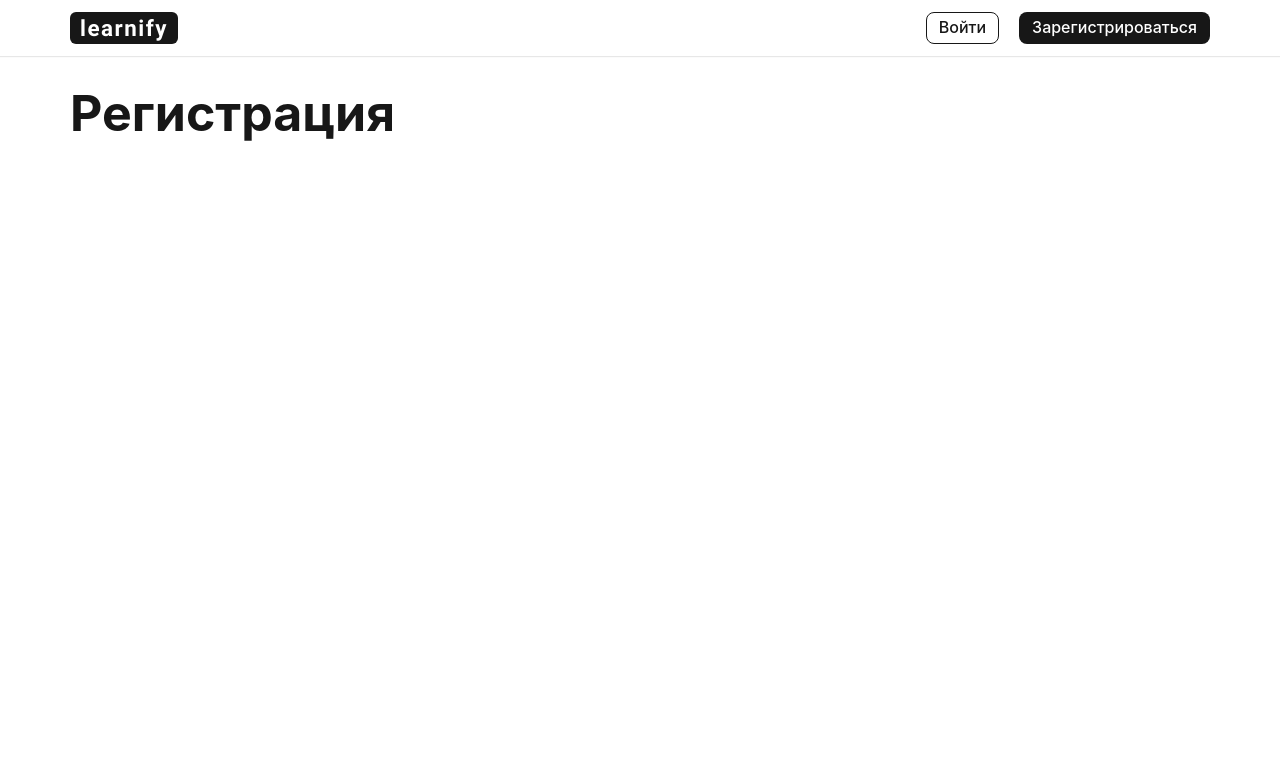
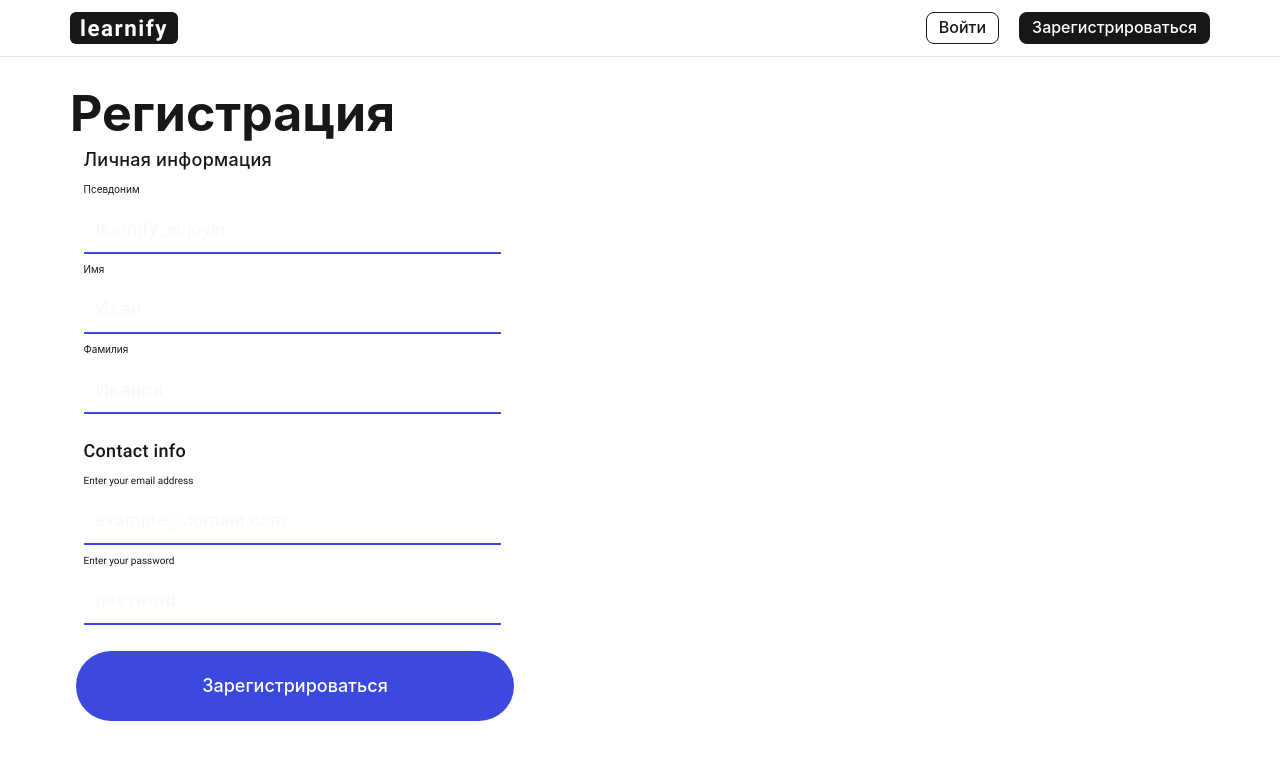
Before and after one commit to Yakser/react-learnify, a React (Vite) app: page /register in a window 1280 px wide. Shown: the top 760 px of the page. Built offline with nearby package versions, Linux system fonts and the light colour scheme; no server answers.

Commit message:
Add register form

```diff
--- a/src/App.scss
+++ b/src/App.scss
@@ -13,3 +13,135 @@
   font-weight: map-get(variables.$font-weights, bold);
   font-size: 5rem;
 }
+
+.form {
+  max-width: 45rem;
+  width: 100%;
+
+  display: flex;
+  flex-direction: column;
+  align-items: center;
+  justify-content: space-between;
+  background-color: variables.$white;
+
+  border-radius: 2rem;
+  border: .6rem solid variables.$white;
+
+
+  &__label {
+    display: block;
+    border-radius: 10000px;
+
+    &:not(:last-child) {
+      margin-bottom: 1rem;
+    }
+  }
+
+  &__input {
+    width: calc(100% - .6rem);
+    border: 0;
+
+    border-bottom: .1rem solid variables.$gray;
+
+    padding: 2.4rem 3.7rem 1.2rem 1.2rem;
+    background-color: transparent;
+
+    font-weight: map-get($map: variables.$font-weights, $key: "medium");
+    letter-spacing: .03rem;
+    font-size: 1.8rem;
+
+    &:focus,
+    &:focus-visible {
+      outline: .2rem solid variables.$blue;
+      border-bottom-color: transparent;
+    }
+
+    &::placeholder {
+      color: variables.$gray;
+    }
+
+    &:required {
+      border-color: variables.$blue;
+      border-width: .2rem;
+    }
+  }
+
+  &__submit {
+    width: 100%;
+    margin-top: 2rem;
+    background-color: variables.$blue;
+    border-radius: 10000px;
+    padding: 1.8rem 3.3rem;
+    cursor: pointer;
+    border: 0;
+
+    white-space: nowrap;
+
+    font-size: 1.8rem;
+    line-height: 3.4rem;
+    color: variables.$white;
+    font-weight: map-get($map: variables.$font-weights, $key: "medium");
+
+    &:focus,
+    &:focus-visible {
+      outline: none;
+      background-color: darken(variables.$blue, 10%);
+    }
+  }
+
+  &__clear {
+    width: 100%;
+    margin-top: 2rem;
+    background-color: variables.$blue;
+    border-radius: 10000px;
+    padding: 1.8rem 3.3rem;
+    cursor: pointer;
+    border: 0;
+
+    white-space: nowrap;
+
+    font-size: 1.3rem;
+    color: variables.$white;
+    font-weight: map-get($map: variables.$font-weights, $key: "medium");
+
+    &:active {
+      outline: none;
+      background-color: darken(variables.$blue, 10%);
+    }
+
+    &:disabled {
+      cursor: default;
+      opacity: .5;
+    }
+  }
+
+  &__fieldset {
+    width: 100%;
+    border: 0;
+    border-radius: .5rem;
+
+    &:not(:first-child) {
+      margin-top: 2rem;
+    }
+  }
+
+  &__legend {
+    font-weight: map-get($map: variables.$font-weights, $key: "medium");
+    letter-spacing: .03rem;
+    font-size: 1.8rem;
+    margin-bottom: 1rem;
+  }
+
+  &__show-password {
+    border: 0;
+    margin-top: 1rem;
+  }
+
+  &__error-message {
+    font-size: 1.5rem;
+    line-height: 1;
+    min-height: 1.5rem;
+    height: 100%;
+    color: variables.$blue;
+  }
+}
--- /dev/null
+++ b/src/components/RegisterForm/index.module.scss
@@ -0,0 +1,8 @@
+.signUpForm {
+
+  &__label {
+    display: flex;
+    flex-direction: column;
+  }
+
+}
--- /dev/null
+++ b/src/components/RegisterForm/index.tsx
@@ -0,0 +1,70 @@
+import React from 'react';
+// import styles from './index.module.scss';
+
+
+const RegisterForm = () => {
+	return (
+		<form className={'form'}>
+			<fieldset className={'form__fieldset'}>
+				<legend className={'form__legend'}>Личная информация</legend>
+				<label className={'form__label'}>
+					<span className={'form__hint'}>Псевдоним</span>
+					<input
+						className={'form__input'}
+						type="text"
+						name="username"
+						placeholder="learnify_enjoyer"
+						required
+					/>
+				</label>
+				<label className={'form__label'}>
+					<span className={'form__hint'}>Имя</span>
+					<input
+						className={'form__input'}
+						type="text"
+						name="first_name"
+						placeholder="Иван"
+						required
+					/>
+				</label>
+				<label className={'form__label'}>
+					<span className={'form__hint'}>Фамилия</span>
+					<input
+						className={'form__input'}
+						type="text"
+						name="last_name"
+						placeholder="Иванов"
+						required
+					/>
+				</label>
+			</fieldset>
+			<fieldset className={'form__fieldset'}>
+				<legend className={'form__legend'}>Contact info</legend>
+				<label className={'form__label'}>
+					<span className={'form__hint'}>Enter your email address</span>
+					<input
+						className={'form__input'}
+						type="email"
+						name="email"
+						placeholder="example@domain.com"
+						required
+					/>
+				</label>
+				<label className={'form__label'}>
+					<span className={'form__hint'}>Enter your password</span>
+					<input
+						className={'form__input'}
+						type="password"
+						name="password"
+						placeholder="password"
+						required
+					/>
+				</label>
+			</fieldset>
+
+			<button className={'form__submit'} type="submit">Зарегистрироваться</button>
+		</form>
+	);
+};
+
+export default RegisterForm;
--- a/src/components/SearchForm/index.module.scss
+++ b/src/components/SearchForm/index.module.scss
@@ -1,6 +1,6 @@
 @use "../../scss/utils/variables";
 
-.form {
+.searchForm {
   max-width: 114rem;
   width: 100%;
   display: flex;
--- a/src/components/SearchForm/index.tsx
+++ b/src/components/SearchForm/index.tsx
@@ -11,19 +11,24 @@ interface SearchFormProps {
 
 const SearchForm: React.FC<SearchFormProps> = ({onSearch, onInterestChange, interests, onCityChange, city}) => {
 	return (
-		<form onSubmit={onSearch} className={styles.form}>
-			<label className={styles.form__label}>
+		<form onSubmit={onSearch} className={styles.searchForm}>
+			<label className={styles.searchForm__label}>
 				<span className="visually-hidden">Ваши интересы через запятую</span>
-				<input className={styles.form__input} type="text" name={'interests'} value={interests}
+				<input className={styles.searchForm__input}
+					type="text" name={'interests'}
+					value={interests}
 					onChange={onInterestChange}
 					placeholder={'Ваши интересы через запятую'}/>
 			</label>
-			<label className={styles.form__label}>
+			<label className={styles.searchForm__label}>
 				<span className="visually-hidden">Город поступления</span>
-				<input className={styles.form__input} type="text" name={'city'} value={city}
-					onChange={onCityChange} placeholder={'Город поступления'}/>
+				<input className={styles.searchForm__input}
+					type="text" name={'city'}
+					value={city}
+					onChange={onCityChange}
+					placeholder={'Город поступления'}/>
 			</label>
-			<button className={styles.form__button}>Поиск вуза</button>
+			<button className={styles.searchForm__button}>Поиск вуза</button>
 		</form>
 	);
 };
--- a/src/components/UniversityDetail/index.module.scss
+++ b/src/components/UniversityDetail/index.module.scss
@@ -14,7 +14,7 @@
   &__logo {
     display: block;
     max-width: 100%;
-    max-height: 25rem;
+    max-height: 35rem;
     border-radius: 4rem;
     margin: 0 auto 4rem;
   }
--- a/src/components/UniversityList/index.tsx
+++ b/src/components/UniversityList/index.tsx
@@ -1,7 +1,7 @@
 import React from 'react';
 import styles from './index.module.scss';
 import {IUniversityList} from '../../utils/types';
-import UniversityCard from '../UniversityCard';
+const UniversityCard = React.lazy(() => import('../UniversityCard'));
 
 interface UniversityListProps {
 	universities: IUniversityList[];
--- a/src/pages/Main.tsx
+++ b/src/pages/Main.tsx
@@ -1,6 +1,7 @@
 import React, {useEffect, useState} from 'react';
 import SearchForm from '../components/SearchForm';
 import UniversityList from '../components/UniversityList';
+
 import {IUniversityList} from '../utils/types';
 import axios from 'axios';
 import {API_URL} from '../utils/constants';
--- a/src/pages/Register.tsx
+++ b/src/pages/Register.tsx
@@ -1,9 +1,11 @@
 import React from 'react';
+import RegisterForm from '../components/RegisterForm';
 
 const Register = () => {
 	return (
 		<main>
 			<h2 className={'title'}>Регистрация</h2>
+			<RegisterForm/>
 		</main>
 	);
 };
```
Also changed, not shown: src/components/LoginForm/index.tsx (added, +11 -0 lines), src/components/LoginForm/index.module.scss (added).
